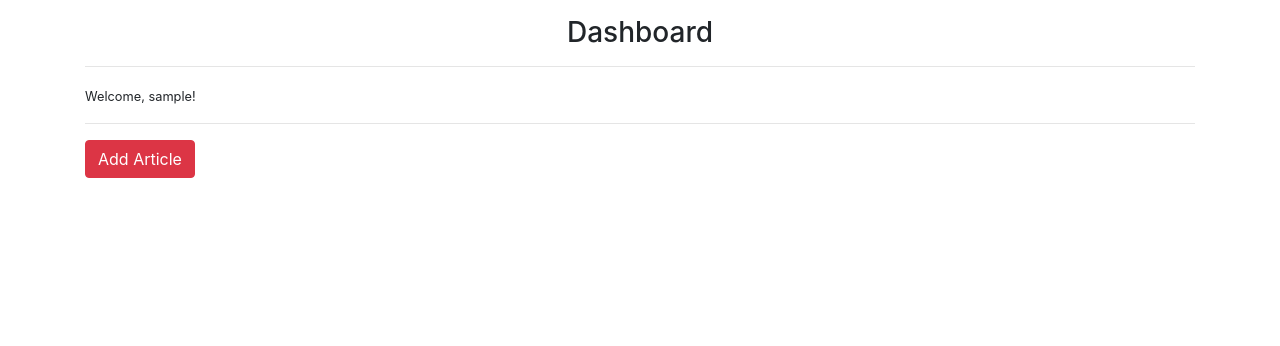
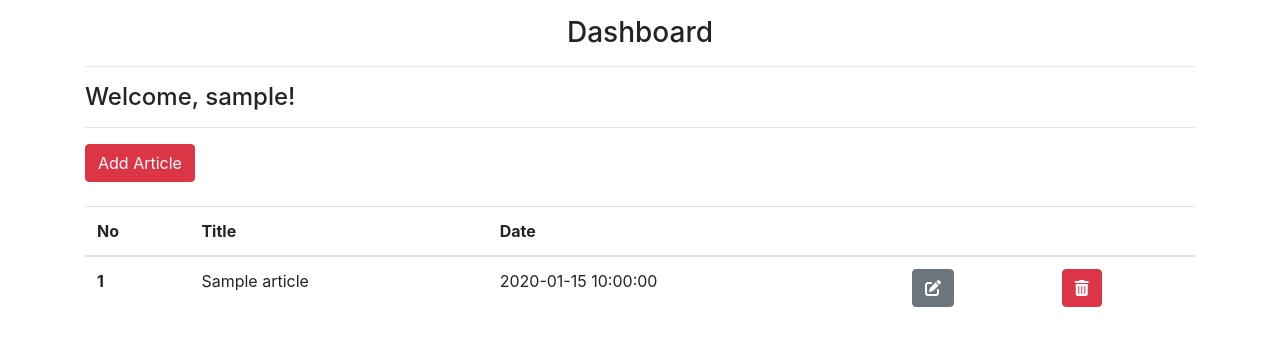
Before and after one commit to sahilappayev/Blog_Flask_WebApp, a Flask app: page /dashboard in a window 1280 px wide. Shown: the part 56-402 px from the top of the page. Run offline with Flask 2, Linux system fonts and the light colour scheme; the visitor is signed in with stand-in values (Sample User, id 1); tables that the repository leaves empty or names only in its code hold one stand-in row (values such as "Sample post"); some libraries are stand-ins or nearby versions.

Commit message:
Developed articles page

```diff
--- a/db.py
+++ b/db.py
@@ -67,6 +67,7 @@
                     session['logged_in'] = True
                     session['username'] = username
                     session['user_id'] = data['id']
+                    session['user'] = (data['name'] + ' ' + data['surname'])
                     return True
                 else:
                     flash("Password is incorrect!", 'danger')
@@ -79,7 +80,7 @@
         conn.close()
 
 # Inset article
-def insert_article(title, content, author):
+def insert_article(title, content, user_id):
     try:
         conn = connection()
         with conn.cursor() as cursor:
@@ -89,16 +90,50 @@
                         `title` varchar(255) CHARACTER SET utf8mb4 COLLATE utf8mb4_0900_ai_ci NOT NULL,
                         `content` text CHARACTER SET utf8mb4 COLLATE utf8mb4_0900_ai_ci NULL,
                         `created_date` timestamp DEFAULT CURRENT_TIMESTAMP ON UPDATE CURRENT_TIMESTAMP,
-                        `author` int(11) NOT NULL,
+                        `user_id` int(11) NOT NULL,
                         PRIMARY KEY (`id`) USING BTREE,
                         INDEX `author`(`author`) USING BTREE,
-                        CONSTRAINT `author` FOREIGN KEY (`author`) REFERENCES `myblog`.`user` (`id`) ON DELETE RESTRICT ON UPDATE RESTRICT
+                        CONSTRAINT `user_id` FOREIGN KEY (`user_id`) REFERENCES `myblog`.`user` (`id`) ON DELETE RESTRICT ON UPDATE RESTRICT
                         ) ENGINE = InnoDB CHARACTER SET = utf8mb4 COLLATE = utf8mb4_0900_ai_ci ROW_FORMAT = Dynamic'''
             cursor.execute(sqlQuery)
 
-            query = 'INSERT INTO article (title, content, author) VALUES (%s, %s, %s)'
-            cursor.execute(query, (title, content, author))
+            query = 'INSERT INTO article (title, content, user_id) VALUES (%s, %s, %s)'
+            cursor.execute(query, (title, content, user_id))
             conn.commit()
             flash("Process complete successfully!", 'success')
     finally:
         conn.close()
+
+# select articles
+
+def select_articles():
+
+    try:
+        conn = connection()
+        with conn.cursor() as cursor:
+            query = 'SELECT DISTINCT A.title, A.content, A.created_date, U.name, U.surname from article A INNER JOIN user U on U.id = A.user_id'
+            result = cursor.execute(query)
+            if result > 0:
+                articles = cursor.fetchall()
+                return articles
+            else:
+                return None
+
+    finally:
+        conn.close()
+
+# select articles by author
+
+def select_articles_by_outhor(user_id):
+    try:
+        conn = connection()
+        with conn.cursor() as cursor:
+            query = 'SELECT * from article A WHERE A.user_id = %s'
+            result = cursor.execute(query, (user_id,))
+            if result > 0:
+                articles = cursor.fetchall()
+                return articles
+            else:
+                return None
+    finally:
+        conn.close()
--- a/main.py
+++ b/main.py
@@ -1,7 +1,7 @@
 from flask import Flask, render_template, flash, redirect, url_for, session, logging, request
 from passlib.hash import bcrypt
 from forms import RegisterForm, LoginForm, ArticleForm
-from db import insert_user, user_login, insert_article
+from db import insert_user, user_login, insert_article, select_articles, select_articles_by_outhor
 from functools import wraps
 
 app = Flask(__name__)
@@ -70,7 +70,11 @@
 @app.route("/dashboard", methods=['GET'])
 @login_required
 def dashboard():
-    return render_template('dashboard.html')
+    articles = select_articles_by_outhor(session['user_id'])
+    if articles:
+        return render_template('dashboard.html', articles = articles)
+    else:
+        return render_template('dashboard.html')
 
 # add article
 @app.route('/addarticle', methods=["GET", "POST"])
@@ -92,10 +96,14 @@
 def about():
     return render_template("about.html")
 
-# article page
-@app.route("/articles/<string:id>")
-def article(id):
-    return 'Article id: ' + id
+# articles page
+@app.route("/articles")
+def article():
+    articles = select_articles()
+    if articles:
+        return render_template('articles.html', articles = articles)
+    else:
+        return render_template('articles.html')
 
 
 if(__name__ == "__main__"):
--- a/templates/dashboard.html
+++ b/templates/dashboard.html
@@ -2,10 +2,72 @@
 
 {% block body %}
 <h3 style ='text-align: center '>Dashboard</h3><hr>
-<small> Welcome, {{session['username']}}! </small>
+<h4> Welcome, {{session['user']}}! </h4>
 <hr>
 
 <a href="/addarticle" class="btn btn-danger"> Add Article </a>
 
+{% if articles%}
+<br><br>
+<table class="table table-hover">
+  <thead>
+    <tr>
+      <th scope="col">No</th>
+      <th scope="col">Title</th>
+      <th scope="col">Date</th>
+      <th scope="col"></th>
+      <th scope="col"></th>
+    </tr>
+  </thead>
+  <tbody>
+    {% for article in articles %}
+    <tr>
+        <th scope="row">{{article.id}}</th>
+        <td>{{article.title}}</td>
+        <td>{{article.created_date}}</td>
+        <td>
+        <a href="/edit/{{article.id}}" class="btn btn-secondary">
+            <i class="fas fa-edit"></i>
+        </a>
+        </td>
+        <td>
+        <button type="button" class="btn btn-danger" data-toggle="modal" data-target="#exampleModal"><i class="fas fa-trash-alt"></i></button>
+        </td>
+
+        <!-- Delete Modal -->
+        <div class="modal fade" id="exampleModal" tabindex="-1" role="dialog" aria-labelledby="exampleModalLabel" aria-hidden="true">
+            <div class="modal-dialog" role="document">
+                <div class="modal-content">
+                    <div class="modal-header">
+                        <h5 class="modal-title" id="exampleModalLabel">Delete</h5>
+                        <button type="button" class="close" data-dismiss="modal" aria-label="Close">
+                            <span aria-hidden="true">&times;</span>
+                        </button>
+                    </div>
+                    <div class="modal-body">
+                        <h3>Are you sure to delete {{article.title}}?</h3>
+                    </div>
+                    <div class="modal-footer">
+                        <button type="button" class="btn btn-primary" data-dismiss="modal">Cancel</button>
+                        <form action="/delete/{{article.id}}" method="post">
+                            <button type="submit" class="btn btn-danger">Delete</button>
+                        </form>
+                    </div>
+                </div>
+            </div>
+        </div>
+
+
+    </tr>
+    {% endfor %}
+  </tbody>
+</table>
+
+{% else %}
+    <div class = 'alert alert-danger'>
+        There in no any article in the system!
+    </div>
+{% endif %}
+
 
 {% endblock body %}
--- a/templates/layout.html
+++ b/templates/layout.html
@@ -33,6 +33,7 @@
     <script src="https://stackpath.bootstrapcdn.com/bootstrap/4.5.2/js/bootstrap.min.js"
         integrity="sha384-B4gt1jrGC7Jh4AgTPSdUtOBvfO8shuf57BaghqFfPlYxofvL8/KUEfYiJOMMV+rV"
         crossorigin="anonymous"></script>
+    <script src="https://kit.fontawesome.com/6770b2fa5e.js" crossorigin="anonymous"></script>
     <script src="https://cdn.ckeditor.com/4.15.0/standard/ckeditor.js"></script>
     <script>
         CKEDITOR.replace( 'content' );
```
Also changed, not shown: templates/articles.html (added, +24 -0 lines).
